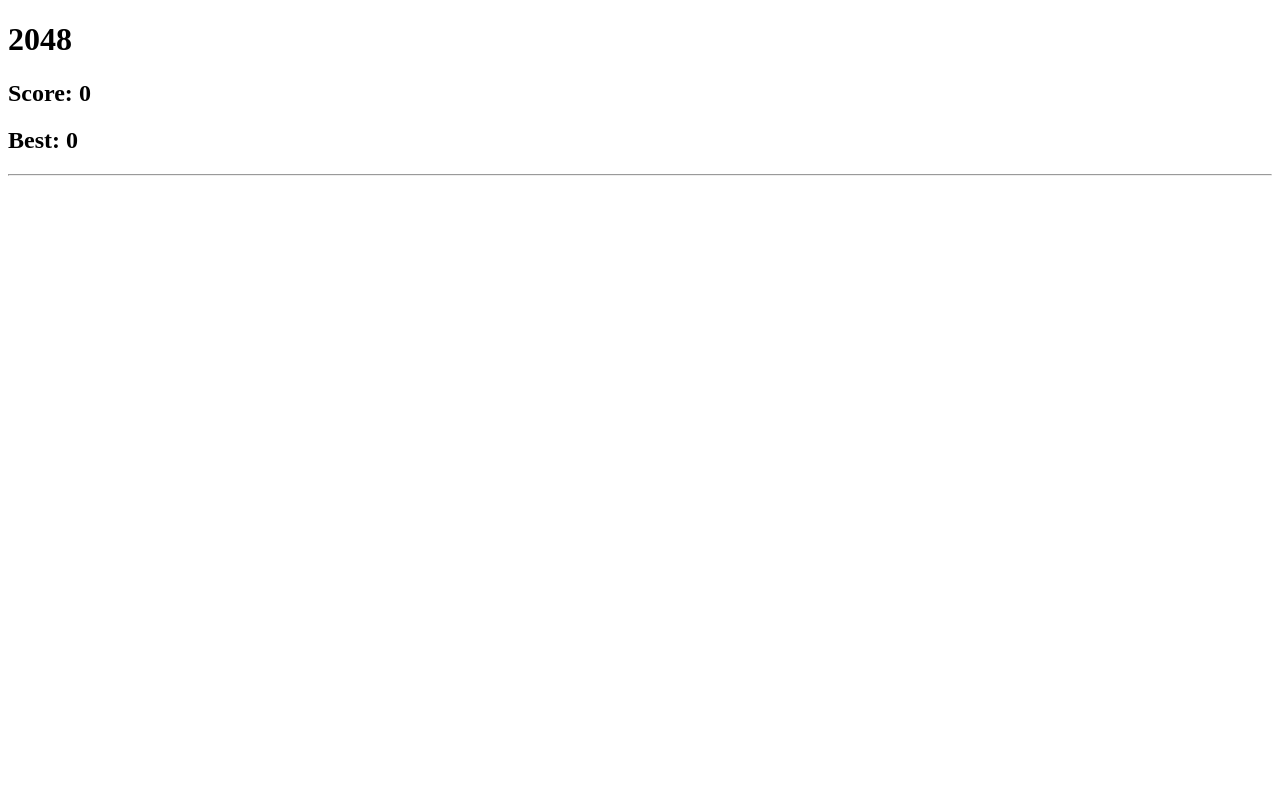
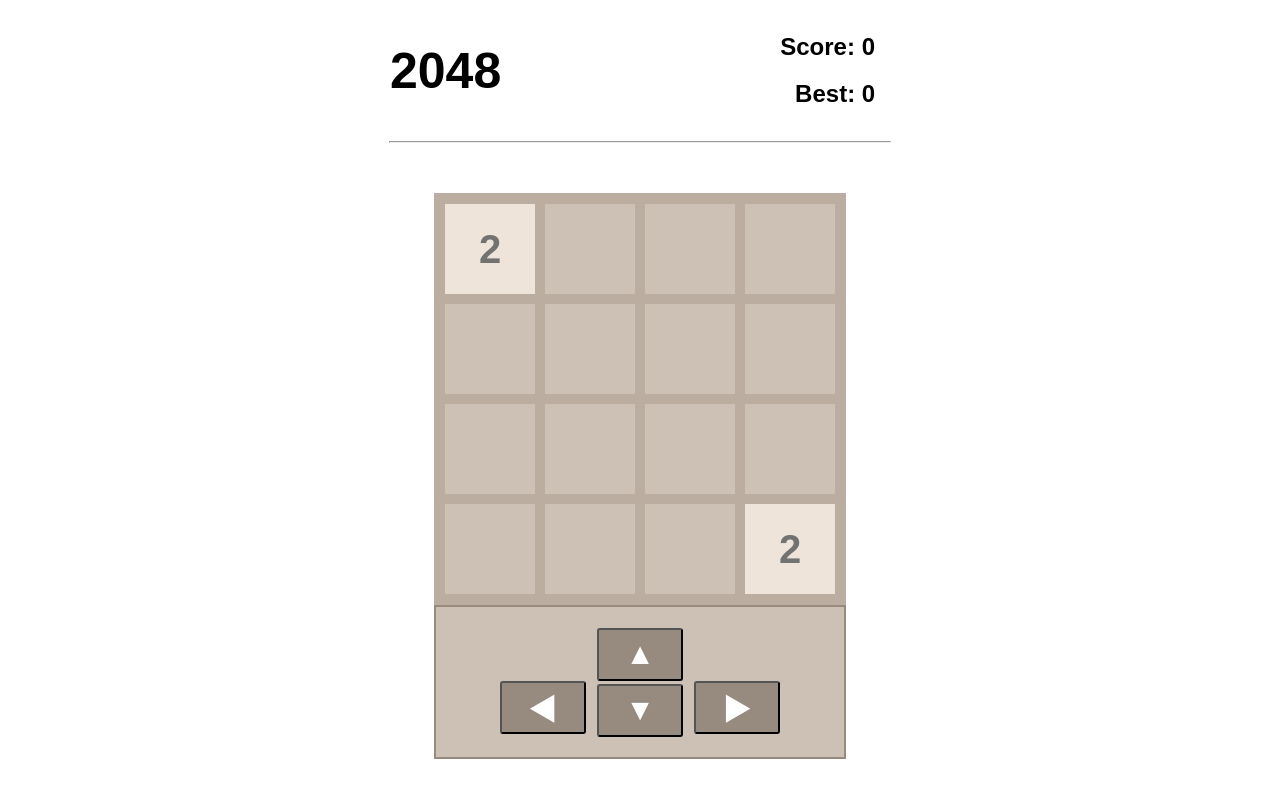
Before and after one commit to kkimjuseong/2048--, a plain HTML site: page index2048.html in a window 1280 px wide. Drawn offline with Linux system fonts and the light colour scheme.

Commit message:
2048완성?

```diff
--- a/css/main2048.css
+++ b/css/main2048.css
@@ -1,6 +1,7 @@
 body {
   font-family: Arial, Helvetica, sans-serif;
   text-align: center;
+  /* background: #222; */
 }
 
 hr {
@@ -123,3 +124,65 @@ h3{
   background-color: #ff2020;
   color: white;
 }
+
+
+
+
+#btnArea{
+  width: 408px;
+  height: 150px;
+  background-color: #cdc1b5;
+  border: 2px solid #978b7f;
+  margin: 0 auto;
+  font-size: 40px;
+
+  display: flex;
+  flex-direction: column;
+  justify-content: center;
+  align-items: center;
+}
+
+#btnArea #Up{
+  background: #978b7f;
+    color: #fff;
+    width: 86px;
+    height: 53px;
+    border-radius: 3px;
+    font-size: 30px;
+}
+
+#Left{
+  background: #978b7f;
+    color: #fff;
+    width: 86px;
+    height: 53px;
+    border-radius: 3px;
+    font-size: 30px;
+}
+
+#Down{
+  background: #978b7f;
+    color: #fff;
+    width: 86px;
+    height: 53px;
+    border-radius: 3px;
+    font-size: 30px;
+}
+
+#Right{
+  background: #978b7f;
+    color: #fff;
+    width: 86px;
+    height: 53px;
+    border-radius: 3px;
+    font-size: 30px;
+}
+
+/* 클릭된 버튼의 스타일 및 전환 효과 */
+button {
+  transition: background-color 0.3s ease;
+}
+
+button:active {
+  background-color: lightgray;
+}
--- a/index2048.html
+++ b/index2048.html
@@ -4,8 +4,8 @@
     <meta charset="UTF-8" />
     <meta name="viewport" content="width=device-width, initial-scale=1.0" />
     <title>Document</title>
-    <link rel="stylesheet" href="./css/main.css">
-    <script src="./js/app.js" defer></script>
+    <link rel="stylesheet" href="./css/main2048.css">
+    <script src="./js/app2048.js" defer></script>
   </head>
   <body>
 
@@ -20,5 +20,18 @@
     <!-- <h3 class="restart">restart</h3> -->
     <div id="board"></div>
 
+    <div id="btnArea">
+      <span>
+        <button id="Up">▲</button>
+      </span>
+      <span>
+        <button id="Left">◀</button>
+        <button id="Down">▼</button>
+        <button id="Right">▶</button>
+      </span>
+    </div>
+
+    <!-- <p>Copyright © 2024 kjs. All rights reserved.</p> -->
+
   </body>
 </html>
--- a/js/app2048.js
+++ b/js/app2048.js
@@ -283,6 +283,26 @@ document.addEventListener("keyup", (e) => {
   document.getElementById("score").innerText = score;
 });
 
+document.getElementById("Up").addEventListener("click", () => {
+  slideUp();
+  setTwo();
+});
+
+document.getElementById("Left").addEventListener("click", () => {
+  slideLeft();
+  setTwo();
+});
+
+document.getElementById("Down").addEventListener("click", () => {
+  slideDown();
+  setTwo();
+});
+
+document.getElementById("Right").addEventListener("click", () => {
+  slideRight();
+  setTwo();
+});
+
 
 /*
 전역변수 설정:
```
